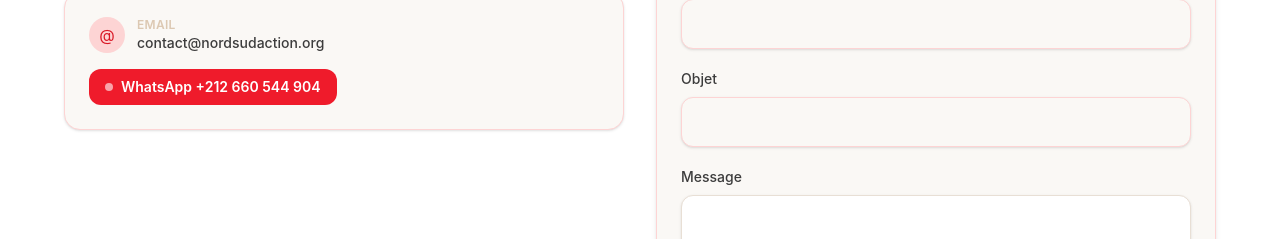
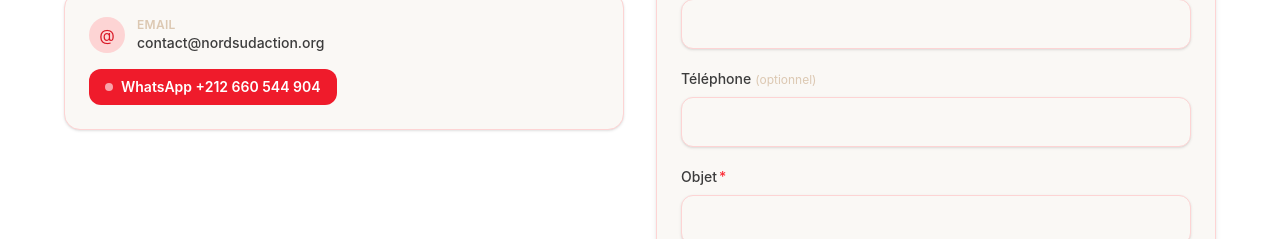
Before and after one commit to crtdakhla01-art/Nord_sudaction_frontend, a React app: page /contact in a window 1280 px wide. Shown: the part 561-800 px from the top of the page. Built offline with nearby package versions, Linux system fonts and the light colour scheme; no server answers; the HTML template or start-up script is replaced by a standard one.

Commit message:
chnage content

```diff
--- a/src/pages/ContactPage.jsx
+++ b/src/pages/ContactPage.jsx
@@ -12,6 +12,7 @@ import { fadeLeft, fadeUp, staggerContainer } from '../utils/animations'
 const initialForm = {
   name: '',
   email: '',
+  phone: '',
   object: '',
   message: '',
 }
@@ -98,6 +99,7 @@ function ContactPage() {
           <InputField
             label={t('formName')}
             name="name"
+            required
             value={formValues.name}
             onChange={handleChange}
             error={formErrors.name}
@@ -107,14 +109,30 @@ function ContactPage() {
             label={t('formEmail')}
             name="email"
             type="email"
+            required
             value={formValues.email}
             onChange={handleChange}
             error={formErrors.email}
           />
 
           <InputField
+            label={(
+              <>
+                {t('formPhone')}
+                <span className="ml-1 text-xs font-normal text-primary-300">(optionnel)</span>
+              </>
+            )}
+            name="phone"
+            type="tel"
+            value={formValues.phone}
+            onChange={handleChange}
+            error={formErrors.phone}
+          />
+
+          <InputField
             label={t('formObject')}
             name="object"
+            required
             value={formValues.object}
             onChange={handleChange}
             error={formErrors.object}
@@ -124,6 +142,7 @@ function ContactPage() {
             label={t('formMessage')}
             name="message"
             rows={6}
+            required
             value={formValues.message}
             onChange={handleChange}
             error={formErrors.message}
```
